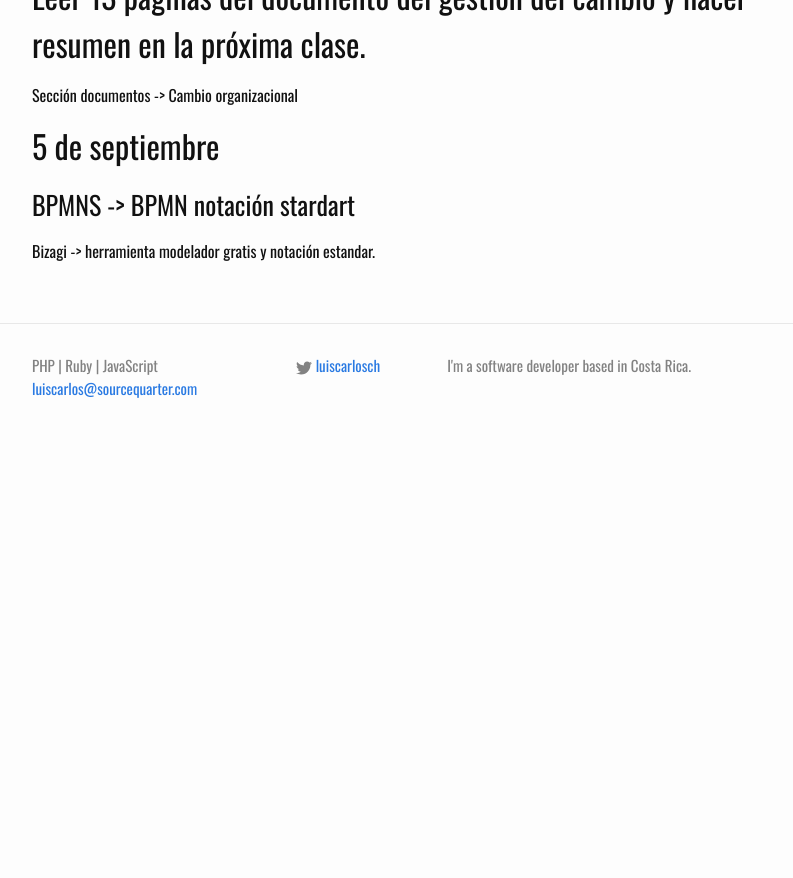
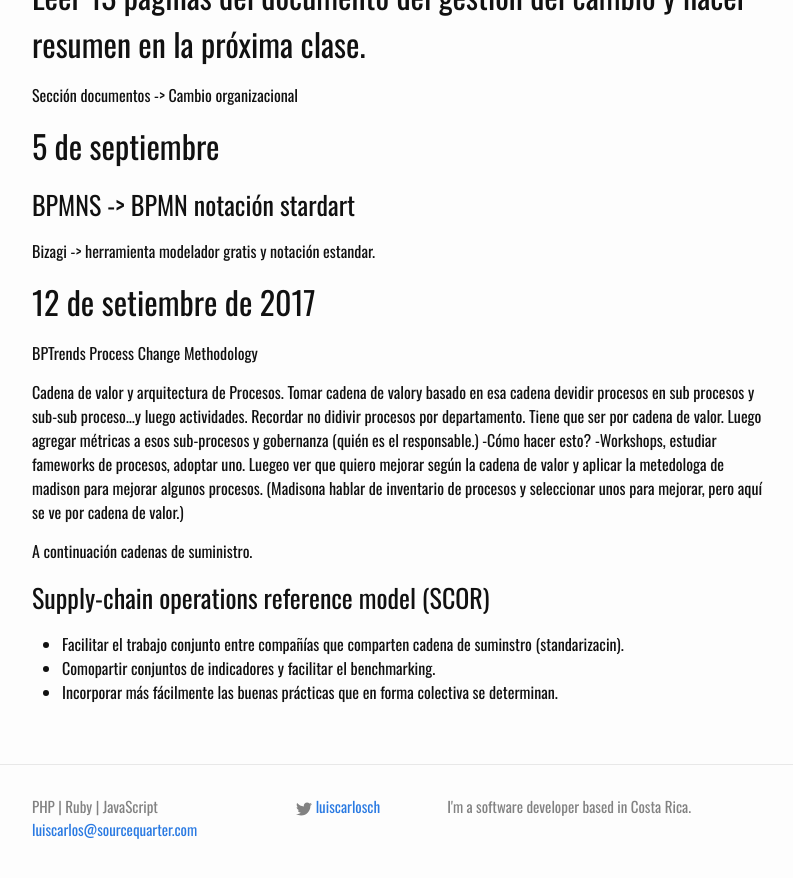
Before and after one commit to lucachaco/sourcequarter-lander, a Jekyll site: the page built from _posts/2017-08-03-bpm.md, in a window 1280 px wide and 900 px high, scrolled down 1869 px. Shown: the top 878 px of the window, without its empty margins (238-1031 px from the left). Built offline with Jekyll 4.4.1, drawn with Linux system fonts in a browser that asks for light colours; our own code applies the rules of GitHub Pages for plain Markdown files; before the commit the page ends 2328 px from its top, so only the background shows below that.

Commit message:
Update 2017-08-03-bpm.md

```diff
--- a/_posts/2017-08-03-bpm.md
+++ b/_posts/2017-08-03-bpm.md
@@ -85,3 +85,21 @@ Sección documentos -> Cambio organizacional
 ### BPMNS -> BPMN notación stardart
 
 Bizagi -> herramienta modelador gratis y notación estandar.
+
+## 12 de setiembre de 2017
+BPTrends Process Change Methodology
+
+Cadena de valor y arquitectura de Procesos.
+Tomar cadena de valory basado en esa cadena devidir procesos en sub procesos y sub-sub proceso...y luego actividades.
+Recordar no didivir procesos por departamento. Tiene que ser por cadena de valor.
+Luego agregar métricas a esos sub-procesos y gobernanza  (quién es el responsable.)
+-Cómo hacer esto?
+-Workshops,  estudiar fameworks de procesos, adoptar uno.
+Luegeo ver que quiero mejorar según la cadena de valor y aplicar la metedologa de madison para mejorar algunos procesos.
+(Madisona hablar de inventario de procesos y seleccionar unos para mejorar, pero aquí se ve por cadena de valor.)
+
+A continuación cadenas de suministro.
+### Supply-chain operations reference model (SCOR)
+- Facilitar el trabajo conjunto entre compañías que comparten cadena de suminstro (standarizacin).
+- Comopartir conjuntos de indicadores y facilitar el benchmarking.
+- Incorporar más fácilmente las buenas prácticas que en forma colectiva se determinan.
```
